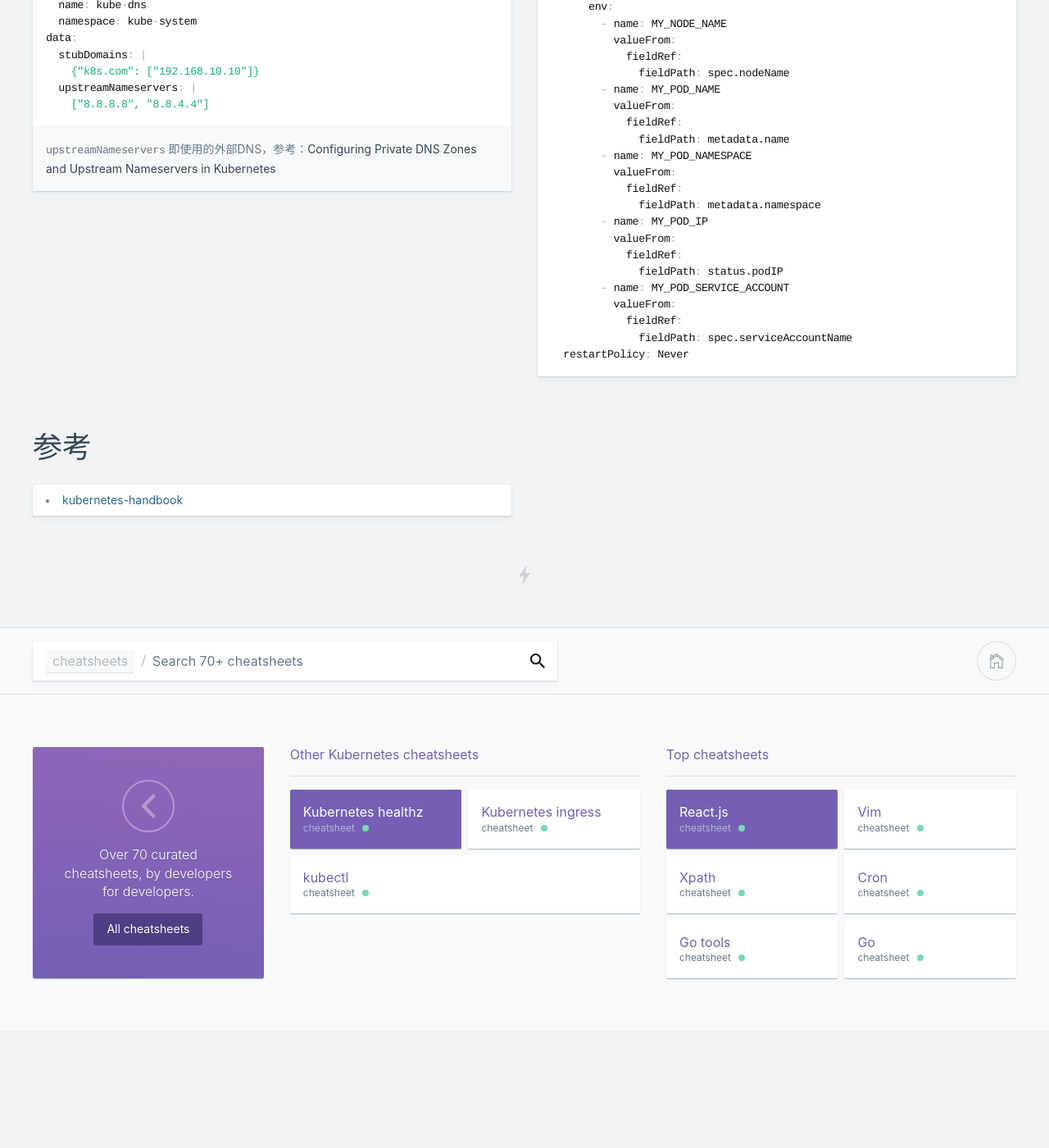
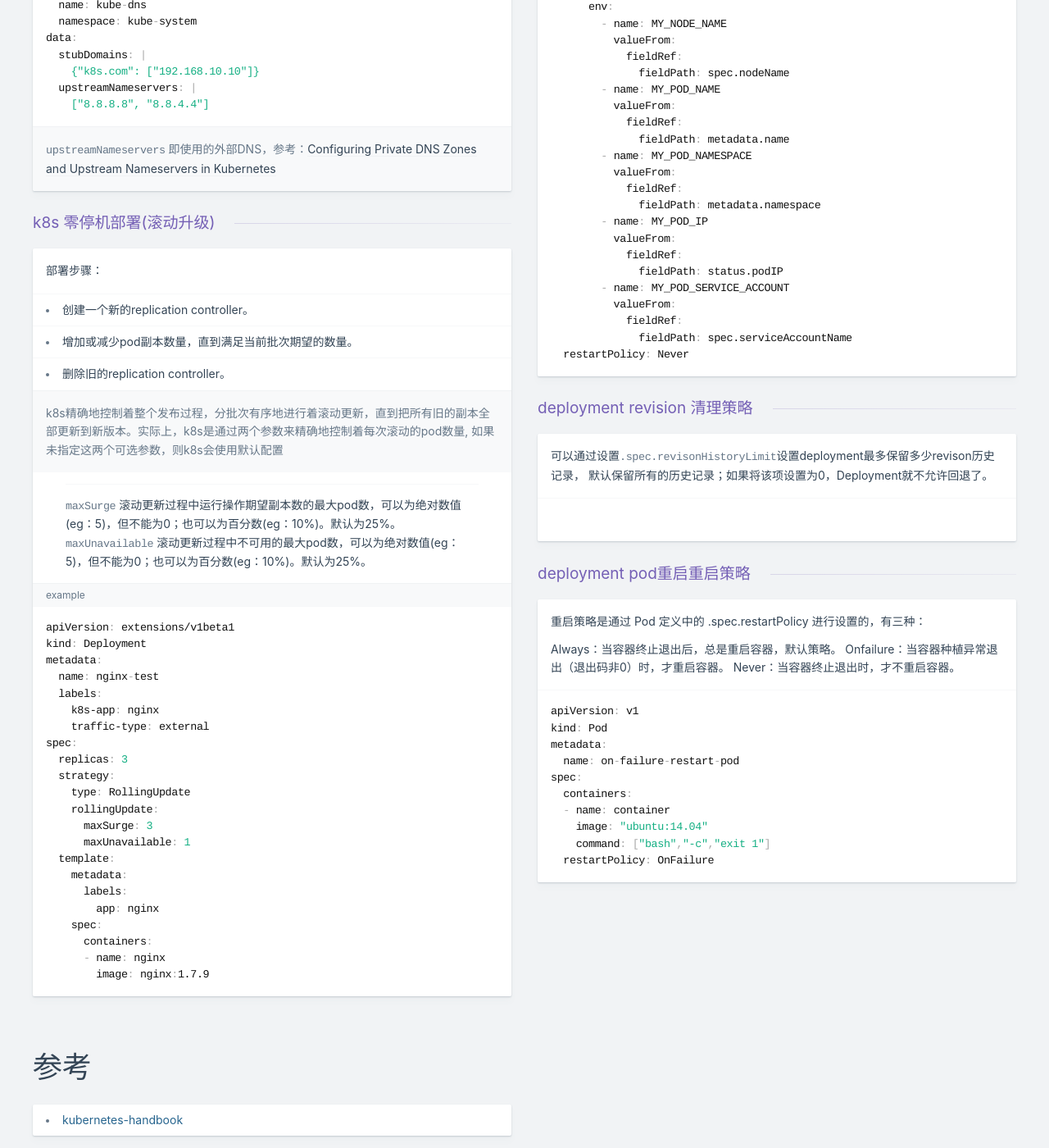
Before and after one commit to gongxiude/cheatsheets, a Jekyll site: the page built from kubernetes-tricks.md, in a window 1280 px wide and 1400 px high, scrolled down 2063 px. Shown: the whole window at 82% size. Built offline with Jekyll 4.4.1, drawn with Linux system fonts in a browser that asks for light colours; nearby versions of some CDN libraries; comment, search, counter and statistics services are not loaded; before the commit the page ends 3320 px from its top, so only the background shows below that; some of the changed text lies outside the part shown.

````diff
--- a/kubernetes-tricks.md
+++ b/kubernetes-tricks.md
@@ -219,6 +219,72 @@ data:
 
 `upstreamNameservers` 即使用的外部DNS，参考：[Configuring Private DNS Zones and Upstream Nameservers in Kubernetes](http://blog.kubernetes.io/2017/04/configuring-private-dns-zones-upstream-nameservers-kubernetes.html)
 
+### k8s 零停机部署(滚动升级)
+
+部署步骤：
+- 创建一个新的replication controller。
+- 增加或减少pod副本数量，直到满足当前批次期望的数量。
+- 删除旧的replication controller。
+
+k8s精确地控制着整个发布过程，分批次有序地进行着滚动更新，直到把所有旧的副本全部更新到新版本。实际上，k8s是通过两个参数来精确地控制着每次滚动的pod数量, 如果未指定这两个可选参数，则k8s会使用默认配置
+
+>  `maxSurge` 滚动更新过程中运行操作期望副本数的最大pod数，可以为绝对数值(eg：5)，但不能为0；也可以为百分数(eg：10%)。默认为25%。
+> `maxUnavailable` 滚动更新过程中不可用的最大pod数，可以为绝对数值(eg：5)，但不能为0；也可以为百分数(eg：10%)。默认为25%。
+
+#### example
+```yaml
+apiVersion: extensions/v1beta1
+kind: Deployment
+metadata:
+  name: nginx-test
+  labels:
+    k8s-app: nginx
+    traffic-type: external
+spec:
+  replicas: 3
+  strategy:
+    type: RollingUpdate
+    rollingUpdate:
+      maxSurge: 3
+      maxUnavailable: 1
+  template:
+    metadata:
+      labels:
+        app: nginx
+    spec:
+      containers:
+      - name: nginx
+        image: nginx:1.7.9
+```
+
+### deployment revision 清理策略
+
+可以通过设置`.spec.revisonHistoryLimit`设置deployment最多保留多少revison历史记录， 默认保留所有的历史记录；如果将该项设置为0，Deployment就不允许回退了。
+```yaml
+
+```
+
+### deployment pod重启重启策略
+
+重启策略是通过 Pod 定义中的 .spec.restartPolicy 进行设置的，有三种：
+
+Always：当容器终止退出后，总是重启容器，默认策略。
+Onfailure：当容器种植异常退出（退出码非0）时，才重启容器。
+Never：当容器终止退出时，才不重启容器。
+```yaml
+apiVersion: v1
+kind: Pod
+metadata:
+  name: on-failure-restart-pod
+spec:
+  containers:
+  - name: container
+    image: "ubuntu:14.04"
+    command: ["bash","-c","exit 1"]
+  restartPolicy: OnFailure
+```
+
+
 ## 参考
 
 - [kubernetes-handbook](https://jimmysong.io/kubernetes-handbook)
````
Also changed, not shown: kubernetes-kubectl.md (+24 -0 lines), strace.md (added, +97 -0 lines).
